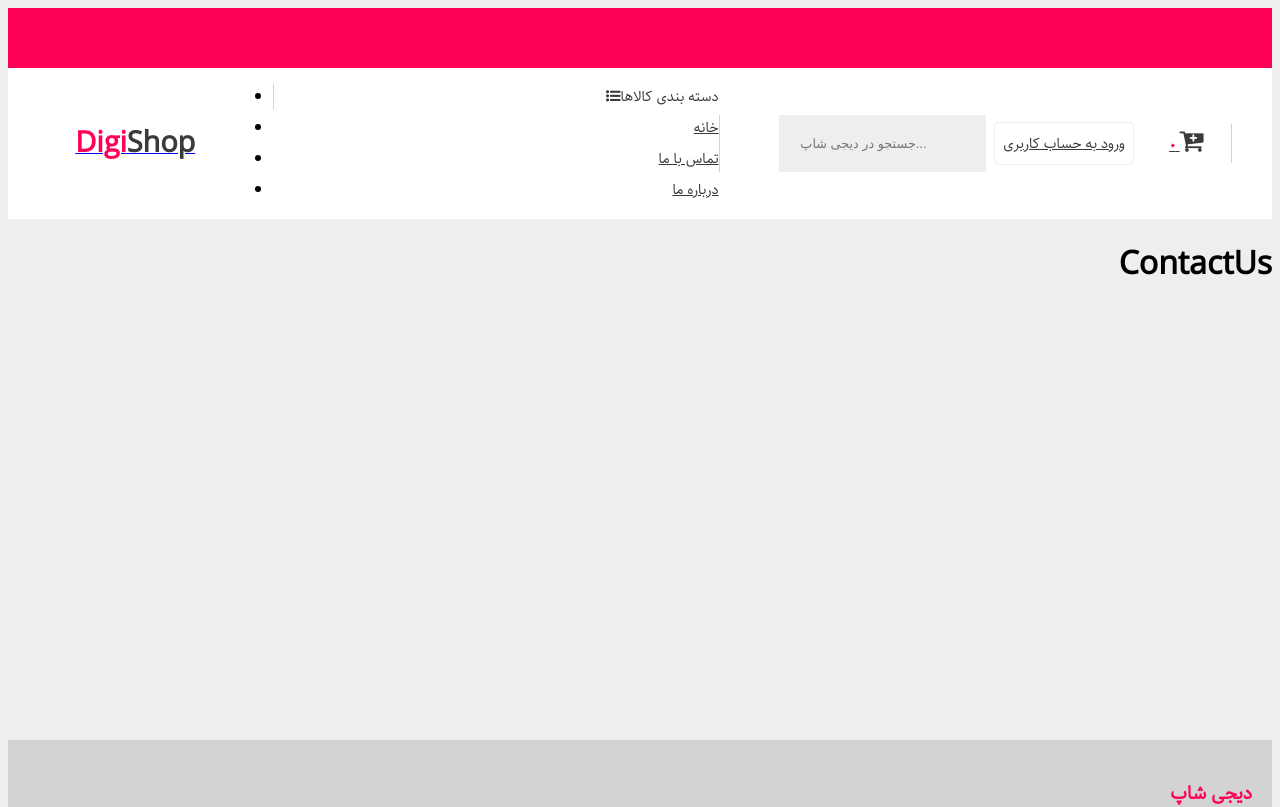
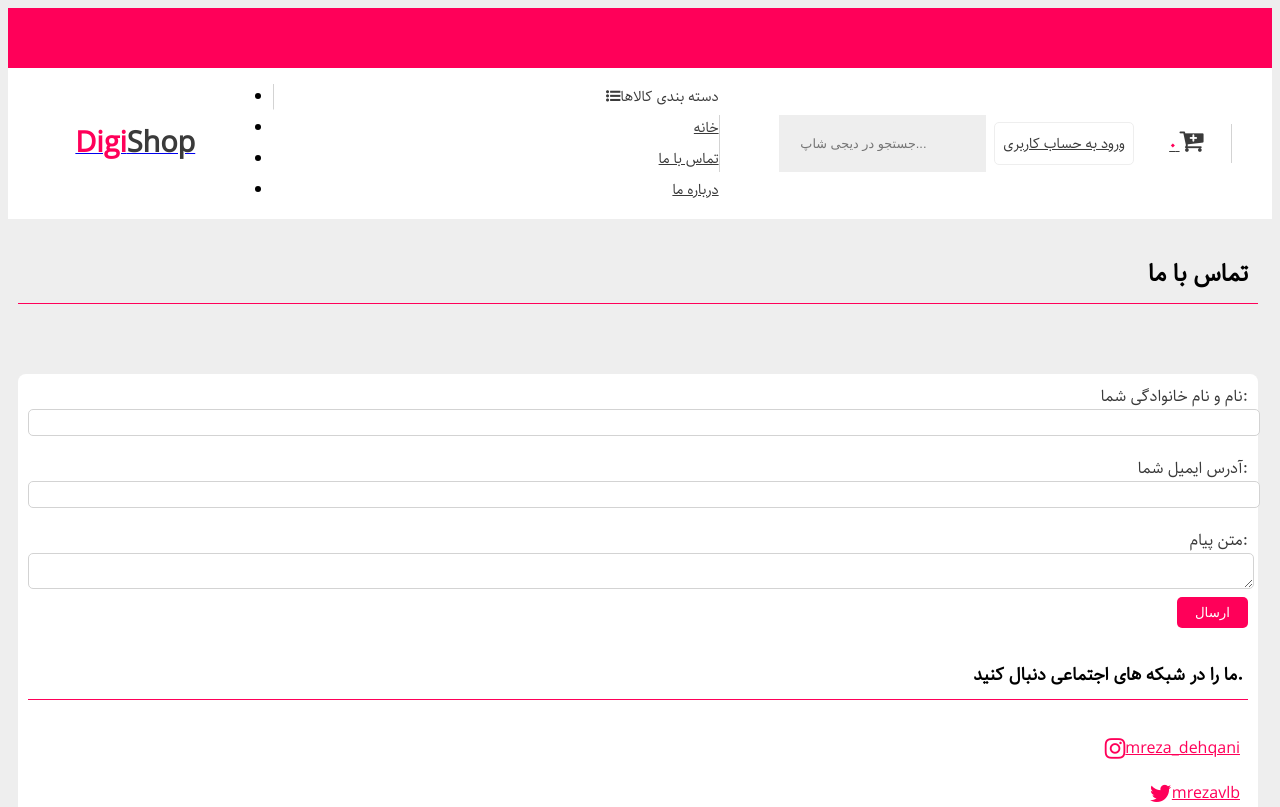
Before and after one commit to mreza-dehghani/e-commerce, a React (Create React App) app: page /contact-us in a window 1280 px wide. Shown: the top 807 px of the page. Built offline with nearby package versions, Linux system fonts and the light colour scheme; the HTML template or start-up script is replaced by a standard one.

Commit message:
commited

```diff
--- a/src/assets/components/_ContactUs.scss
+++ b/src/assets/components/_ContactUs.scss
@@ -1,10 +1,100 @@
 .contact-us {
     margin-top: 58px;
+    padding: 10px;
+
+    h1 {
+        font-size: 1.5em;
+        padding: 10px;
+        border-bottom: 1px solid $sunset5;
+    }
+
+    #contact-us-container {
+        background-color: $white;
+        border-radius: 8px;
+        padding: 10px;
+        margin-top: 25px;
+        margin-bottom: 25px;
+
+        h4 {
+            font-size: 1.1em;
+            border-bottom: 1px solid $sunset5;
+            padding: 10px 5px;
+        }
+
+        a {
+            display: block;
+            padding: 8px;
+            color: $sunset5;
+
+            i {
+                font-size: 1.5em;
+                position: relative;
+                top: 4px;
+                margin-left: 5px;
+            }
+        }
+
+        p {
+            margin-top: 10px;
+        }
+
+        #contact-us-form-container {
+            form {
+                label {
+                    display: block;
+                    color: $black-x;
+                }
+
+                input[type="text"], input[type="email"] {
+                    width: 100%;
+                    padding: 5px;
+                    border: 1px solid $white-xx;
+                    border-radius: 5px;
+                    margin-bottom: 20px;
+
+                    &:focus {
+                        outline: none;
+                        border: 1px solid $black-x;
+                    }
+                }
+
+                textarea {
+                    width: 100%;
+                    border-radius: 5px;
+                    border: 1px solid $white-xx;
+
+                    &:focus {
+                        outline: none;
+                        border: 1px solid $black-x;
+                    }
+                }
+
+                button {
+                    background-color: $sunset5;
+                    padding: 8px 18px;
+                    color: $white;
+                    border: none;
+                    border-radius: 5px;
+
+                    &:hover {
+                        background-color: $sunset3;
+                    }
+
+                    &:focus {
+                        outline: none;
+                    }
+                }
+            }
+        }
+    }
 }
 
 @media screen and (min-width: 992px) {
     .contact-us {
         margin-top: 0;
 
+        #contact-us-container {
+            margin-top: 70px;
+        }
     }
 }
--- a/src/assets/index.scss
+++ b/src/assets/index.scss
@@ -8,6 +8,7 @@
 @import './components/ProductItem';
 @import './components/Cart';
 @import './components/SugnUp';
+@import './components/ContactUs';
 
 
 // icons
--- a/src/components/Cart.js
+++ b/src/components/Cart.js
@@ -10,7 +10,10 @@ class Cart extends Component {
 
     removeFromCartHandler = (item, price) => {
         this.props.removeFromCart(item, price)
-        console.log(true)
+    }
+
+    paymentHandler = () => {
+        alert(`مبلغ ${this.props.total} تومان، پرداخت شد.`)
     }
 
     render() {
@@ -55,7 +58,7 @@ class Cart extends Component {
                         <div className="col-12 text-center">
                             <h5> مجموع قیمت: {this.convertNumber(this.props.total)} تومان</h5>
                             <p>مجموع کالاها: {this.convertNumber(this.props.addedItems.length)} </p>
-                            <button type="button" disabled={this.props.addedItems.length === 0}>پرداخت</button>
+                            <button type="button" onClick={()=>this.paymentHandler()} disabled={this.props.addedItems.length === 0}>پرداخت</button>
                         </div>
                     </div>
                 </div>
--- a/src/components/ContactUs.js
+++ b/src/components/ContactUs.js
@@ -1,10 +1,57 @@
 import React, { Component } from 'react'
 
 export default class ContactUs extends Component {
+    constructor() {
+        super()
+        this.emailInput = React.createRef()
+        this.nameInput = React.createRef()
+        this.textInput = React.createRef()
+    }
+
+    submitHandler = (e) => {
+        e.preventDefault();
+        alert('ارسال شد')
+    }
+
     render() {
         return (
             <div className="contact-us">
-                <h1>ContactUs</h1>
+                <div className="container">
+                    <h1>تماس با ما</h1>
+                    <div id="contact-us-container">
+                        <div className="row">
+                            <div className="col-12 col-md-6 col-lg-4 mx-auto">
+                                <div id="contact-us-form-container">
+                                    <form onSubmit={this.submitHandler}>
+                                        <label>نام و نام خانوادگی شما:</label>
+                                        <input type="text" />
+                                        <label>آدرس ایمیل شما:</label>
+                                        <input type="email" />
+                                        <label>متن پیام:</label>
+                                        <textarea></textarea>
+                                        <button type="submit">ارسال</button>
+                                    </form>
+                                </div>
+                            </div>
+                            <div className="col-12 col-md-6 col-lg-4 mx-auto text-center">
+                                <div>
+                                    <h4>ما را در شبکه های اجتماعی دنبال کنید.</h4>
+                                    <a href="#">
+                                        <i className="fa fa-instagram"></i>
+                                        mreza_dehqani
+                                    </a>
+                                    <a href="#">
+                                        <i className="fa fa-twitter"></i>
+                                        mrezavlb
+                                    </a>
+                                    <p>شماره تماس: ۰۹۳۶۷۵۱۵۴۸۴ </p>
+                                    <h6>آدرس ایمیل ما:</h6>
+                                    <p>mrezavlb@gmail.com</p>
+                                </div>
+                            </div>
+                        </div>
+                    </div>
+                </div>
             </div>
         )
     }
--- a/src/components/SignUp.js
+++ b/src/components/SignUp.js
@@ -18,7 +18,6 @@ export default class SignUp extends Component {
         if(username === 'admin' && password === 'admin') {
             this.props.history.push('/dashbord')
         } else {
-            console.log(false)
             this.setState({
                 haveError: true,
                 errorMessage: 'نام کاربری یا رمز عبور اشتباه است.'
```
